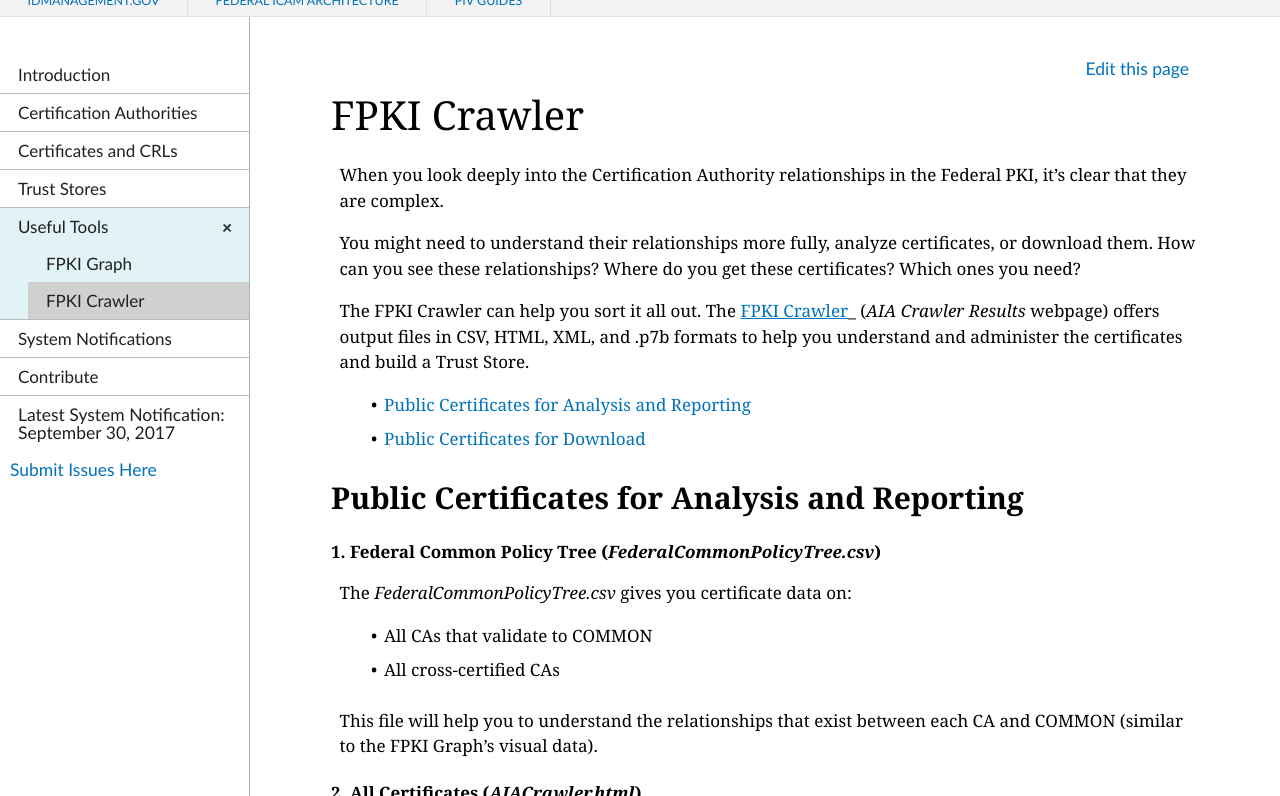
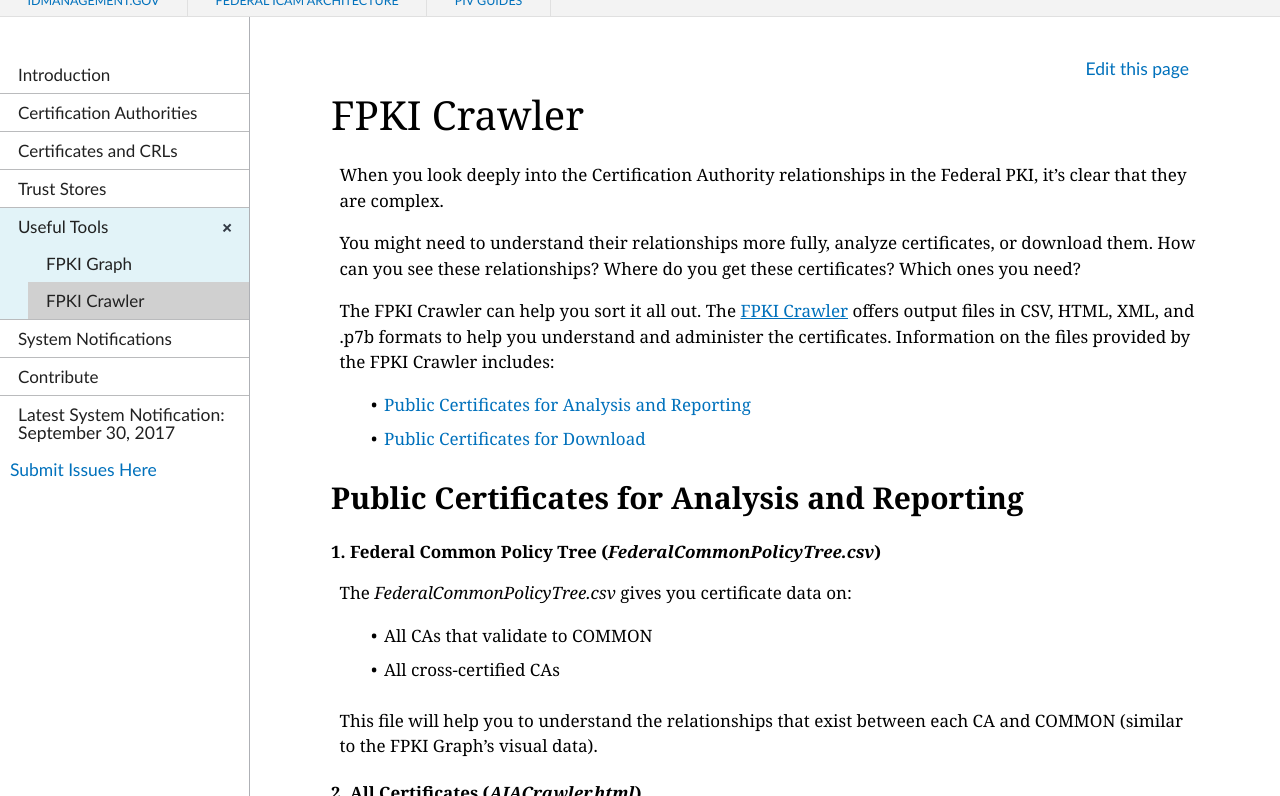
Before and after one commit to GSA/fpki-guides, a Jekyll site: the page built from _tools/02_fpki_crawler.md, in a window 1280 px wide and 900 px high, cut to the strip 104-900 px from the top of the window. Built offline with Jekyll 4.4.1, drawn with Linux system fonts in a browser that asks for light colours; nearby versions of some CDN libraries.

Commit message:
minor update to crawler

```diff
--- a/_tools/02_fpki_crawler.md
+++ b/_tools/02_fpki_crawler.md
@@ -9,7 +9,7 @@
 
 You might need to understand their relationships more fully, analyze certificates, or download them. How can you see these relationships? Where do you get these certificates? Which ones you need?
 
-The FPKI Crawler can help you sort it all out. The [FPKI Crawler](https://fpki-graph.fpki-lab.gov/crawler/){:target="_blank"}_ (_AIA Crawler Results_ webpage) offers output files in CSV, HTML, XML, and .p7b formats to help you understand and administer the certificates and build a Trust Store.
+The FPKI Crawler can help you sort it all out. The [FPKI Crawler](https://fpki-graph.fpki-lab.gov/crawler/){:target="_blank"} offers output files in CSV, HTML, XML, and .p7b formats to help you understand and administer the certificates. Information on the files provided by the FPKI Crawler includes:
 
 * [Public Certificates for Analysis and Reporting](#public-certificates-for-analysis-and-reporting)
 * [Public Certificates for Download](#public-certificates-for-download)
```
